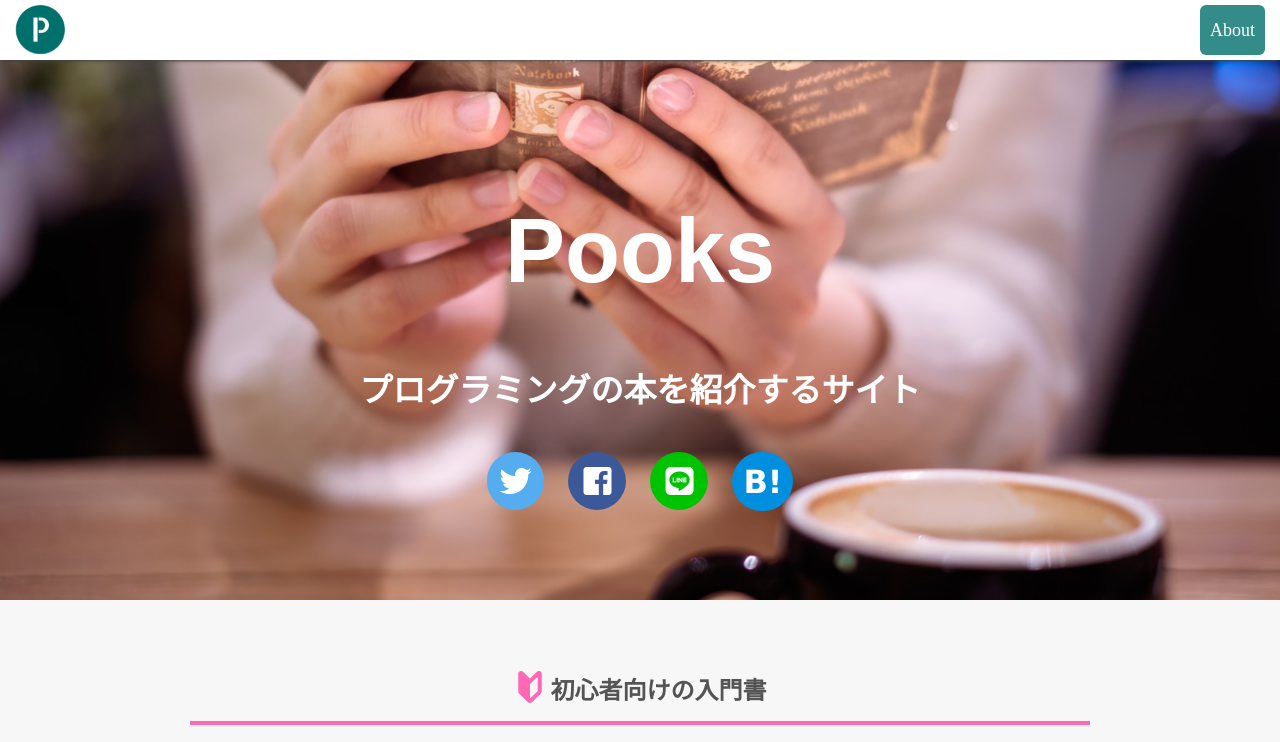
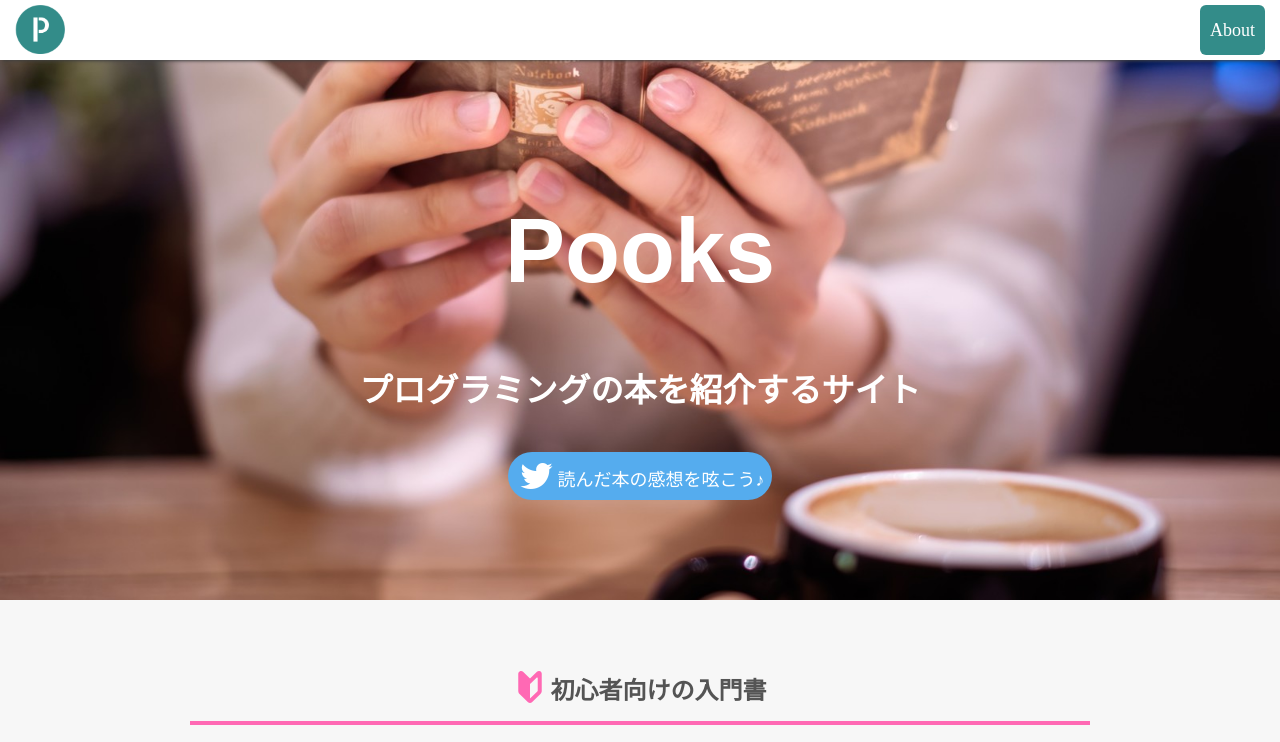
Before and after one commit to YuukiTetsuya/Pooks, a plain HTML site: page index.html in a window 1280 px wide. Shown: the top 742 px of the page. Drawn offline with Linux system fonts and the light colour scheme.

Commit message:
animation add

```diff
--- a/CSS/styles.css
+++ b/CSS/styles.css
@@ -31,6 +31,7 @@ header {
 .logo {
   float: left;
   width: 50px;
+  opacity: 0.8;
 }
 
 .logo:hover {
@@ -85,13 +86,13 @@ header {
 .top-title {
   font-size: 90px;
   animation-name: my-fade-in;
-  animation-duration: 3s;
+  animation-duration: 2s;
 }
 
 .top-subtitle {
   font-size: 33px;
   animation-name: my-fade-in;
-  animation-duration: 3s;
+  animation-duration: 2s;
 }
 
 .main-contents {
@@ -160,6 +161,31 @@ header {
   border-radius: 35px;
 }
 
+.top-btn {
+  color: white;
+  text-decoration: none;
+  padding: 8px;
+  display: inline-block;
+  border-radius: 25px;
+  background: rgba(85,172,238,1);
+  animation-name: my-fade-in;
+  animation-duration: 2s;
+}
+
+.top-btn:hover {
+  background: rgba(85,172,238,0.9);
+  cursor: pointer;
+}
+
+.top-btn span {
+  font-size: 18px;
+  vertical-align: text-bottom;
+}
+
+.top-btn > i {
+  margin: 0 5px;
+}
+
 .twitter {
   background-color: #55acee;
 }
@@ -203,8 +229,6 @@ header {
 .top-contents > .sns-share {
   display: block;
   margin-top: 40px;
-  animation-name: my-fade-in;
-  animation-duration: 3s;
 }
 
 /* Font Awesome hatena bookmark */
@@ -217,9 +241,11 @@ header {
 @keyframes my-fade-in {
   from {
     opacity: 0;
+    transform: translateY(50px);/* Y軸方向に50px */
   }
   to {
     opacity: 1;
+    transform: translateY(0);/* Y軸方向に0px */
   }
 }
 
--- a/index.html
+++ b/index.html
@@ -35,22 +35,12 @@
         <h1 class="top-title">Pooks</h1>
         <h2 class="top-subtitle">プログラミングの本を紹介するサイト</h2>
         <div class="sns-share">
-          <a href="https://twitter.com/share?text=教養としてのプログラミング講座&url=https://yuukitetsuya.github.io/Pooks/books/kyoyo.html&hashtags=Pooks%20@pooks_b" onClick="window.open(encodeURI(decodeURI(this.href)), 'tweetwindow', 'width=650, height=470, personalbar=0, toolbar=0, scrollbars=1, sizable=1'); return false;" rel="nofollow" class="share-btn twitter">
-          <i class="fab fa-twitter fa-2x"></i>
-          </a>
-          <a href="#" class="share-btn facebook">
-          <i class="fab fa-facebook-square fa-2x"></i>
-          </a>
-          <a href="#" class="share-btn line">
-          <i class="fab fa-line fa-2x"></i>
-          </a>
-          <a href="#" class="share-btn hatena">
-          <i class="fab fa-hatena fa-2x"></i>
-          </a>
-        </div>
+          <a href="https://twitter.com/share?text=【本のタイトル】%0A%0A【感想】%0A%0A%0A&url=/&hashtags=Pooks%20@pooks_b" onClick="window.open(encodeURI(decodeURI(this.href)), 'tweetwindow', 'width=650, height=470, personalbar=0, toolbar=0, scrollbars=1, sizable=1'); return false;" rel="nofollow" class="top-btn">
+          <i class="fab fa-twitter fa-2x"></i><span>読んだ本の感想を呟こう♪</span></a>
       </div>
     </div>
   </div>
+</div>
 
 <!-- 本の紹介 -->
 <div class="main-contents">
```
